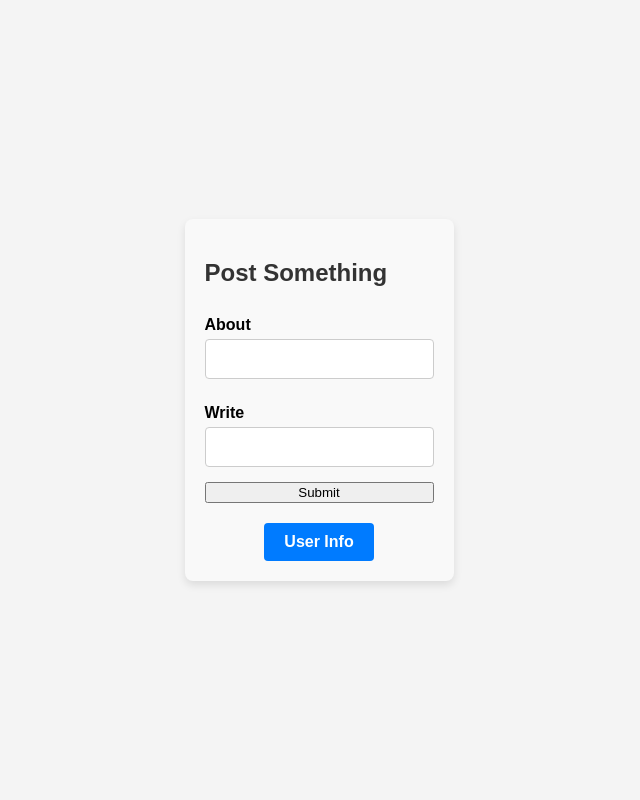
After one commit to setab/loginFlaskMysql, a Flask app: page /userposts in a window 1280 px wide. The commit adds this page. Shown: the whole page, without its empty margins (321-961 px from the left). Run offline with Flask 3, Linux system fonts and the light colour scheme; the visitor is signed in with stand-in values (Sample User, id 1).

Commit message:
added all the files

```diff
--- a/app.py
+++ b/app.py
@@ -1,57 +1,109 @@
-from flask import Flask, render_template, request, redirect, url_for
-import mysql.connector
+# app.py
+
+from flask import Flask, render_template, request, redirect, url_for, flash, session
+from models import get_all_users, get_user_by_credentials, insert_user, get_all_personal
+from config import Config
 
 app = Flask(__name__)
+app.config.from_object(Config)
 
-# Configure MySQL connection
-db = mysql.connector.connect(
-    host="localhost",
-    user="root",  # Your MySQL username
-    password="100123",  # Your MySQL password
-    database="login_db",
-    port=33061
-)
 
-# Route for login page
-@app.route('/', methods=['GET', 'POST'])
+@app.route("/", methods=["GET"])
+@app.route("/home", methods=["GET"])
+def home():
+    if request.method == "GET":
+        user = get_all_personal()
+    return render_template("home.html", user=user)
+
+
+@app.route("/login", methods=["GET", "POST"])
 def login():
-    if request.method == 'POST':
-        username = request.form['username']
-        password = request.form['password']
-
-        cursor = db.cursor()
-        cursor.execute("SELECT * FROM users WHERE username = %s AND password = %s", (username, password))
-        user = cursor.fetchone()
+    if request.method == "POST":
+        username = request.form["username"]
+        password = request.form["password"]
+        user = get_user_by_credentials(username, password)
 
         if user:
-            return "Login Successful!"
+            session["user"] = user[1]
+            session["email"] = user[3]
+            session["age"] = user[4]
+            session["info"] = user[5]
+            session["role"] = user[6]
+
+            if session["role"] == "user":
+                return redirect(url_for("user_page"))
+            else:
+                return redirect(url_for("admin"))
         else:
-            return "Invalid Credentials. Please try again."
+            flash("Invalid Credentials. Please try again.")
+            return render_template("login.html")
+    else:
+        if "user" in session:
+            return redirect(url_for("user_page"))
+        return render_template("login.html")
 
-    return render_template('login.html')
 
-@app.route('/signin',methods=['GET','POST'])
-def signin():
-    if request.method == 'POST':
-        newUserName = request.form['new-username']
-        newPassword = request.form['new-password']
+@app.route("/signup", methods=["GET", "POST"])
+def signup():
+    if request.method == "POST":
+        newUserName = request.form["new-username"]
+        newPassword = request.form["new-password"]
+        age = request.form["new-age"]
+        email = request.form["new-email"]
+        personalInfo = request.form["new-personal"]
 
-        cursor = db.cursor()
+        if insert_user(newUserName, newPassword, age, email, personalInfo):
+            return "Sign up successful"
+        else:
+            print("Failed to sign up")
 
-        # Insert the new user into the database
-        cursor.execute("INSERT INTO users (username, password) VALUES (%s, %s)", (newUserName, newPassword))
+    return render_template("signup.html")
 
-        # Commit the transaction
-        db.commit()
 
-        # Check if the user was inserted successfully
-        if cursor.rowcount > 0:
-            return "Sign in successful"
-        else:
-            return "Failed to sign in"
+@app.route("/user", methods=["GET"])
+def user_page():
+    if "user" in session:
+        username = session["user"]
+        email = session["email"]
+        age = session["age"]
+        info = session["info"]
+        role = session["role"]
+        return render_template(
+            "user.html", username=username, email=email, age=age, info=info, role=role
+        )
+    else:
+        return redirect(url_for("login"))
 
-    # If request method is GET, render the signin page
-    return render_template('signin.html')
 
-if __name__ == '__main__':
-    app.run(debug=True)
+@app.route("/userposts", methods=["POST", "GET"])
+def user_posts():
+    if "user" in session:
+        info = session["info"]
+        return render_template("user_posts.html", about=info)
+
+
+@app.route("/admin", methods=["GET"])
+def admin():
+    if "user" in session and session["role"] == "admin":
+        all_users = get_all_users()  # Fetch all users for admin view
+        return render_template(
+            "admin.html",
+            username=session["user"],
+            email=session["email"],
+            age=session["age"],
+            info=session["info"],
+            role=session["role"],
+            all_users=all_users,  # Pass all users to the template
+        )
+    else:
+        return redirect(url_for("login"))
+
+
+@app.route("/logout")
+def logout():
+    session.pop("user", None)  # Remove user from session
+    return redirect(url_for("login"))  # Redirect to login page
+
+
+if __name__ == "__main__":
+    app.run(debug=True)  # Run the app in debug mode
--- /dev/null
+++ b/static/style.css
@@ -0,0 +1,210 @@
+/* style.css */
+
+body {
+  font-family: Arial, sans-serif;
+  background-color: #f4f4f4;
+  margin: 0;
+  padding: 0;
+  display: flex; /* Use flexbox for centering */
+  justify-content: center; /* Center horizontally */
+  align-items: center; /* Center vertically */
+  height: 100vh; /* Full viewport height */
+}
+
+.container {
+  max-width: 800px;
+  margin: 50px auto;
+  padding: 20px;
+  background-color: #fff;
+  border-radius: 8px;
+  box-shadow: 0 2px 10px rgba(0, 0, 0, 0.1);
+}
+
+header {
+  text-align: center;
+  margin-bottom: 20px;
+}
+
+h1 {
+  color: #333;
+}
+
+h2 {
+  color: #555;
+}
+
+.user-info {
+  margin: 20px 0;
+}
+
+.user-info h3 {
+  color: #333;
+}
+
+.user-info ul {
+  list-style-type: none;
+  padding: 0;
+}
+
+.user-info li {
+  padding: 8px 0;
+  border-bottom: 1px solid #eee;
+}
+
+footer {
+  text-align: center;
+  margin-top: 20px;
+}
+
+.logout-button {
+  display: inline-block;
+  padding: 10px 20px;
+  background-color: #007bff;
+  color: #fff;
+  text-decoration: none;
+  border-radius: 5px;
+  transition: background-color 0.3s;
+}
+
+.logout-button:hover {
+  background-color: #0056b3;
+}
+
+/* Styles for Login Page */
+.LogIn {
+  background-color: #fff;
+  padding: 20px 35px;
+  border-radius: 8px;
+  box-shadow: 0 2px 10px rgba(0, 0, 0, 0.1);
+  width: 300px; /* Fixed width for the login form */
+  text-align: center;
+}
+
+.LogIn h2 {
+  color: #333;
+}
+
+.LogIn label {
+  display: block;
+  margin: 10px 0 5px;
+  text-align: left;
+}
+
+.LogIn input[type="text"],
+.LogIn input[type="password"] {
+  width: 100%;
+  padding: 10px;
+  margin-bottom: 15px;
+  border: 1px solid #ccc;
+  border-radius: 4px;
+}
+
+.LogIn input[type="submit"] {
+  width: 100%;
+  padding: 10px;
+  background-color: #007bff;
+  color: #fff;
+  border: none;
+  border-radius: 5px;
+  cursor: pointer;
+  transition: background-color 0.3s;
+}
+
+.LogIn input[type="submit"]:hover {
+  background-color: #0056b3;
+}
+
+.LogIn ul {
+  list-style-type: none;
+  padding: 0;
+}
+
+.LogIn li {
+  color: red;
+}
+
+/* Sign Up Button */
+.button {
+  display: inline-block;
+  margin-top: 20px;
+  padding: 10px 20px;
+  background-color: #007bff;
+  color: #fff;
+  text-decoration: none;
+  border-radius: 5px;
+  transition: background-color 0.3s;
+}
+
+.button:hover {
+  background-color: #0056b3;
+}
+
+/* Additional styles for Admin Dashboard */
+
+/* Container for Admin Dashboard */
+.container {
+  max-width: 800px;
+  margin: 50px auto;
+  padding: 20px;
+  background-color: #fff;
+  border-radius: 8px;
+  box-shadow: 0 2px 10px rgba(0, 0, 0, 0.1);
+}
+
+/* Header Styles */
+header {
+  text-align: center;
+  margin-bottom: 20px;
+}
+
+h2 {
+  color: #333;
+}
+
+h3 {
+  color: #555;
+  margin-top: 20px;
+}
+
+/* Table Styles */
+table {
+  width: 100%;
+  border-collapse: collapse;
+  margin-top: 20px;
+}
+
+th,
+td {
+  padding: 10px;
+  text-align: left;
+  border-bottom: 1px solid #eee;
+}
+
+th {
+  background-color: #007bff;
+  color: white;
+}
+
+tr:hover {
+  background-color: #f1f1f1; /* Highlight row on hover */
+}
+
+/* Footer Styles */
+footer {
+  text-align: center;
+  margin-top: 20px;
+}
+
+.logout-button {
+  display: inline-block;
+  padding: 10px 20px;
+  background-color: #007bff;
+  color: #fff;
+  text-decoration: none;
+  border-radius: 5px;
+  transition: background-color 0.3s;
+}
+
+.logout-button:hover {
+  background-color: #0056b3;
+}
--- /dev/null
+++ b/templates/user_posts.html
@@ -0,0 +1,84 @@
+<!DOCTYPE html>
+<html lang="en">
+  <head>
+    <meta charset="UTF-8" />
+    <meta name="viewport" content="width=device-width, initial-scale=1.0" />
+    <link
+      rel="stylesheet"
+      href="{{ url_for('static', filename='style.css') }}"
+    />
+    <title>User Dashboard</title>
+    <style>
+      /* Container Styling */
+      .container {
+        max-width: 500px;
+        margin: 0 auto;
+        padding: 20px;
+        background-color: #f9f9f9;
+        border-radius: 8px;
+        box-shadow: 0 4px 8px rgba(0, 0, 0, 0.1);
+      }
+
+      /* Form Styling */
+      form {
+        display: flex;
+        flex-direction: column;
+      }
+
+      label {
+        font-weight: bold;
+        margin-top: 10px;
+      }
+
+      input[type="text"] {
+        padding: 10px;
+        margin: 5px 0 15px 0;
+        border: 1px solid #ccc;
+        border-radius: 4px;
+        font-size: 16px;
+      }
+
+      input[type="text"]:focus {
+        border-color: #007bff;
+        outline: none;
+      }
+
+      /* Footer Styling */
+      footer {
+        text-align: center;
+        margin-top: 20px;
+      }
+
+      .logout-button {
+        text-decoration: none;
+        color: white;
+        background-color: #007bff;
+        padding: 10px 20px;
+        border-radius: 4px;
+        font-weight: bold;
+      }
+
+      .logout-button:hover {
+        background-color: #0056b3;
+      }
+    </style>
+  </head>
+  <body>
+    <div class="container">
+      <h2>Post Something</h2>
+      <form method="POST">
+        <label for="about">About</label>
+        <input type="text" id="about" name="about" required />
+
+        <label for="write">Write</label>
+        <input type="text" id="write" name="write" required />
+
+        <button type="submit">Submit</button>
+      </form>
+
+      <footer>
+        <a href="{{ url_for('user_page') }}" class="logout-button">User Info</a>
+      </footer>
+    </div>
+  </body>
+</html>
```
Also changed, not shown: config.py (added, +21 -0 lines), models.py (added, +50 -0 lines), templates/admin.html (added, +50 -0 lines), templates/home.html (added, +25 -0 lines), templates/login.html (+20 -8 lines), templates/signin.html (deleted, +0 -28 lines), templates/signup.html (added, +39 -0 lines), templates/user.html (added, +37 -0 lines), 1 other file.
